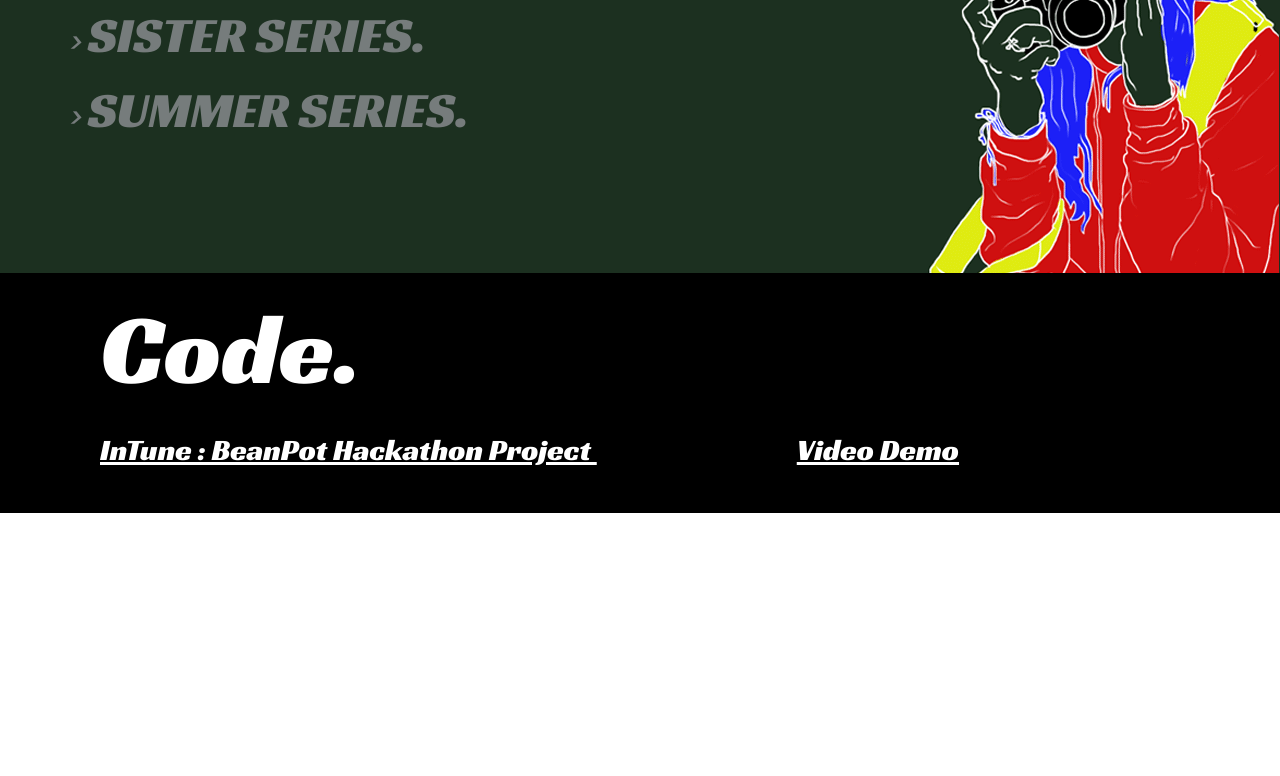
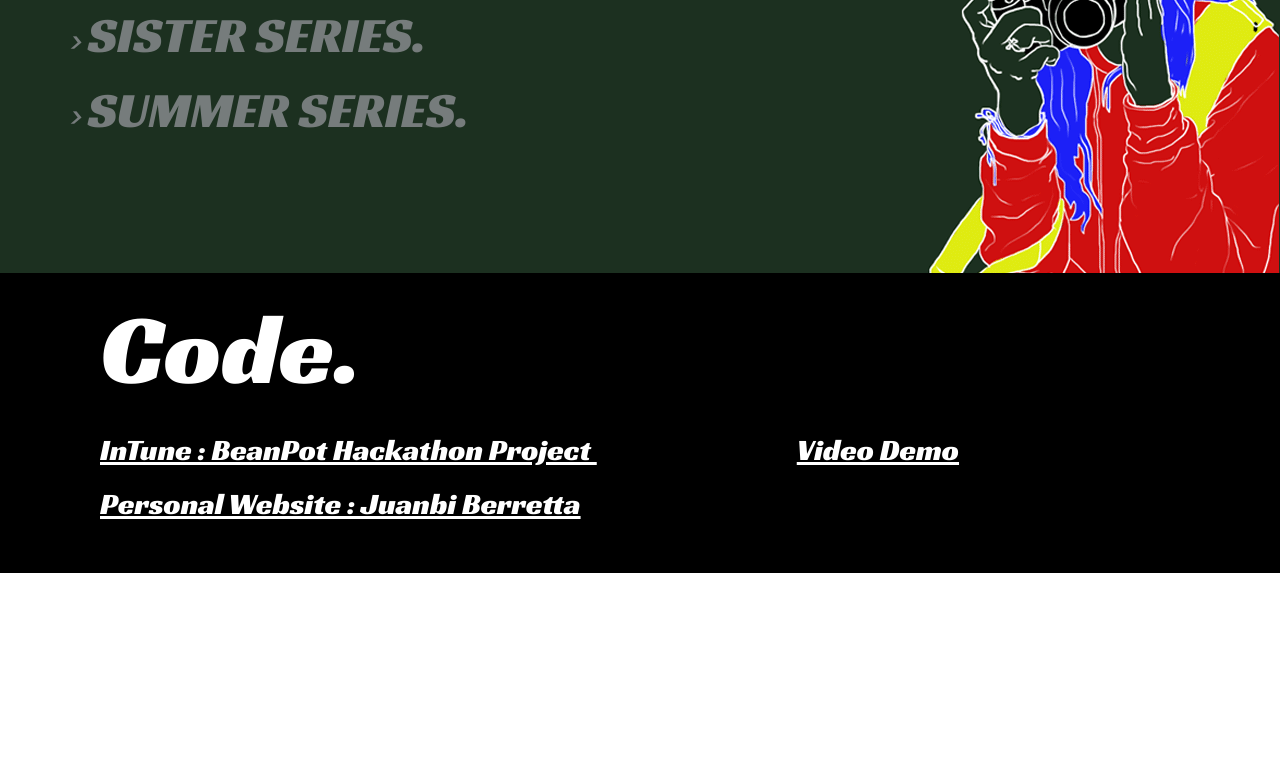
Before and after one commit to catumaga/catumaga.github.io, a plain HTML site: page index.html in a window 1280 px wide. Shown: the part 1677-2453 px from the top of the page. Drawn offline with nearby package versions, Linux system fonts and the light colour scheme; a web font is replaced by a local one.

Commit message:
Update Code
Code section - added Juanbi's site

```diff
--- a/index.html
+++ b/index.html
@@ -108,6 +108,9 @@
 					<a href="https://github.com/feliciazhang/in-tune"> InTune : BeanPot Hackathon Project </a>
 					<a href="https://www.youtube.com/watch?v=3HplrFI92xI"> Video Demo </a>
 					</h2>
+					<h2>
+					<a href="http://juanbib.github.io"> Personal Website : Juanbi Berretta </a>
+					</h2>
 				</div>
 
 				<div id="contact">
--- a/style.css
+++ b/style.css
@@ -7,9 +7,6 @@
 	background-size:cover;
 	background-repeat: no-repeat;
 }
-
-
-CODE!!!! SECTION w intune
 
 #intro h2, h1 { margin:-30px; }
 
@@ -123,7 +120,7 @@ CODE!!!! SECTION w intune
 
 #code {
 	background: black;
-		height:240px;
+		height:300px;
 }
 
 #code h1 {
```
